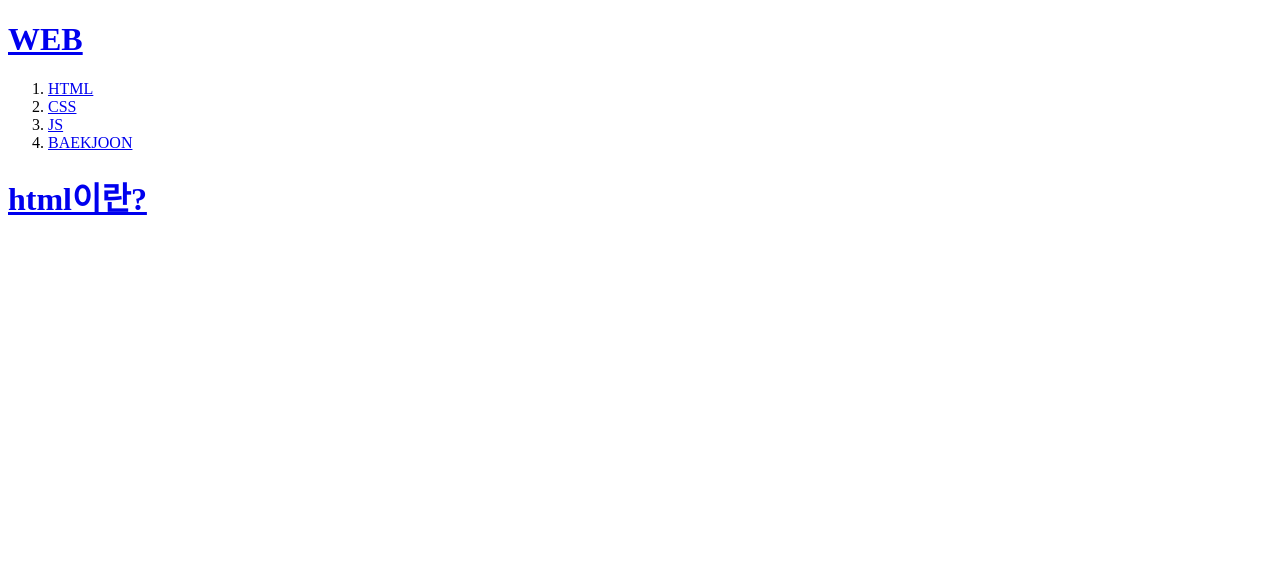
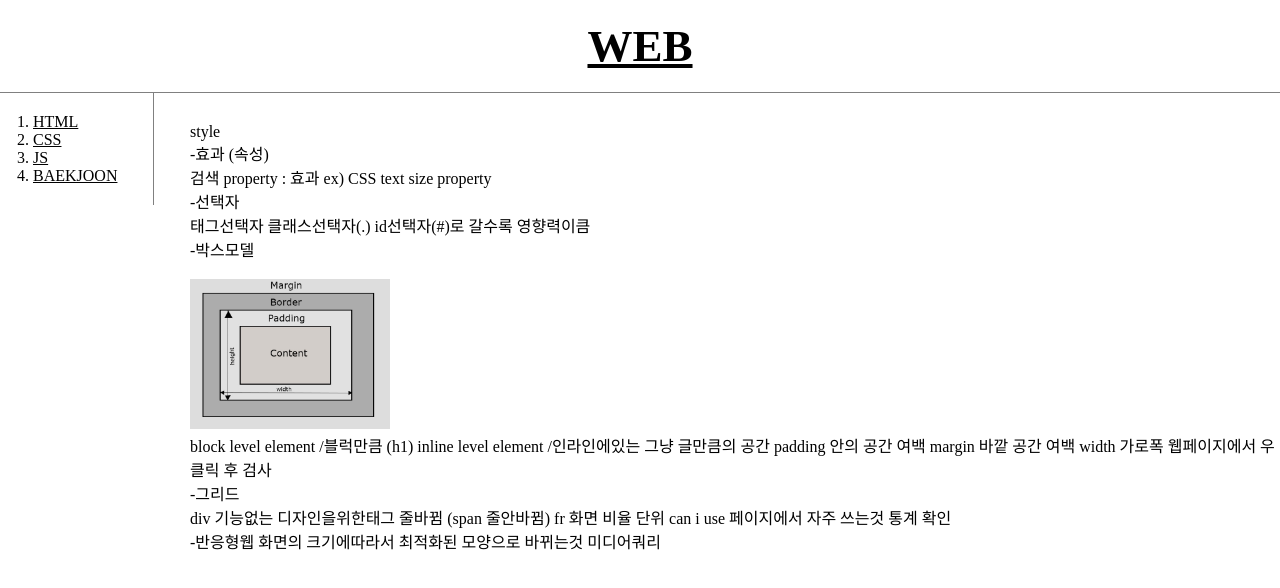
Before and after one commit to BaeJinho4028/test, a plain HTML site: page 2.html in a window 1280 px wide. Drawn offline with Linux system fonts and the light colour scheme.

Commit message:
기초만

```diff
--- a/2.html
+++ b/2.html
@@ -3,20 +3,51 @@
     <head>
         <title>WEB2 - CSS</title>
         <meta charset="utf-8">
+        <link rel="stylesheet" href="style.css">
     </head>
 
     <body>
         <h1><a href="index.html">WEB</a></h1>
+        <div id="grid">
+            <div>
                 <ol>
-        <li><a href="1.html">HTML</a></li>
-        <li><a href="2.html">CSS</a></li>
+                    <li><a href="1.html" class="saw">HTML</a></li>
+                    <li><a href="2.html" class="saw" id="active">CSS</a></li>
                     <li><a href="3.html">JS</a></li>
                     <li><a href="4.html">BAEKJOON</a></li>
                 </ol>
+            </div>
+            <div id ="article">
+                style
+                <br>
+                -효과 (속성)<br>
+                검색 property : 효과 ex) CSS text size property
+                <br>
+                -선택자<br>
+                태그선택자 클래스선택자(.) id선택자(#)로 갈수록 영향력이큼
+                <br>
+                -박스모델<br>
+                <br><img src="boxmodel.jpg" width="200px"><br>
+                block level element /블럭만큼 (h1)
+                inline level element /인라인에있는 그냥 글만큼의 공간
 
-    <h1><a href="https://opentutorials.org/course/3084"
-        target="_blank">html이란?</a></h1>
-<a herf=""></a>
+                padding 안의 공간 여백
+                margin 바깥 공간 여백
+                width 가로폭
+
+                웹페이지에서 우클릭 후 검사
+                <br>
+                -그리드<br>
+                div 기능없는 디자인을위한태그 줄바뀜 (span 줄안바뀜)
+                fr 화면 비율 단위
+
+                can i use 페이지에서 자주 쓰는것 통계 확인
+                <br>
+                -반응형웹
+                화면의 크기에따라서 최적화된 모양으로 바뀌는것
+                미디어쿼리
+            </div>
+        </div>
 
     </body>
 </html>
--- /dev/null
+++ b/style.css
@@ -0,0 +1,41 @@
+body{
+    margin:0;
+}
+a {
+    color:black;
+}
+h1 {
+    font-size:45px;
+    text-align: center;
+    border-bottom:1px solid gray;
+    margin:0;
+    padding:20px;
+}
+ol{
+    border-right:1px solid gray;
+    width:100px;
+    margin:0;
+    padding:20px;
+}
+#grid{
+    display: grid;
+    grid-template-columns: 150px 1fr;
+}
+#grid ol{
+    padding-left:33px;
+}
+#grid #article{
+    padding-top:30px;
+    padding-left:40px;
+}
+@media(max-width:500px){
+  #grid{
+        display: block;
+    }
+  ol{
+        border-right:none;
+    }
+  h1 {
+        border-bottom:1px solid gray;
+    }
+}
```
Also changed, not shown: 1.html (+7 -4 lines), 3.html (+4 -0 lines), 4.html (+9 -1 lines), index.html (+4 -0 lines), 5.html (added), boxmodel.jpg (added). Lines whose indentation alone changed are shown as unchanged.
